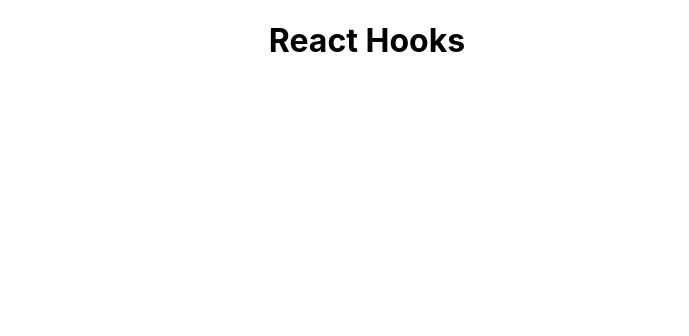
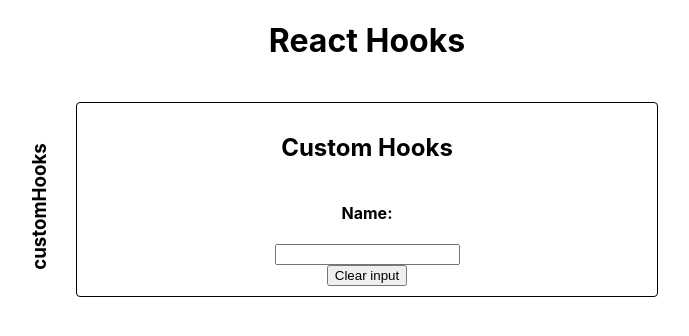
Before and after one commit to AndrewDisin/Hooks, a React (Create React App) app: page / in a window 1280 px wide. Shown: the top 336 px of the page, without its empty margins (273-962 px from the left). Built offline with nearby package versions, Linux system fonts and the light colour scheme.

Commit message:
Работа по созданию кастомных хуков

```diff
--- a/src/App.js
+++ b/src/App.js
@@ -4,6 +4,7 @@
 // import OptimizedCounter from './components/OptimizedCounter/OptimizedCounter';
 // import ElementGenerator from './components/ElementGenerator/ElementGenerator';
 // import ContextWrapper from './components/ContextWrapper/ContextWrapper';
+import CustomHooks from './components/CustomHooks/CustomHooks';
 
 function App() {
   return (
@@ -26,6 +27,9 @@
 
       {/* useContext / useReducer*/}
       {/* <ContextWrapper /> */}
+
+      {/* customHooks */}
+      <CustomHooks />
     </div>
   );
 }
--- /dev/null
+++ b/src/components/CustomHooks/CustomHooks.css
@@ -0,0 +1,19 @@
+.custom-hooks {
+  position: relative;
+  display: flex;
+  flex-direction: column;
+  justify-content: center;
+  align-items: center;
+  min-width: 560px;
+  padding: 10px;
+  margin: 20px 0;
+  border: 1px solid black;
+  border-radius: 4px;
+}
+
+.custom-hooks h3 {
+  position: absolute;
+  left: 0px;
+  top: 50%;
+  transform: translate(-80%, -100%) rotate(-90deg);
+}
--- /dev/null
+++ b/src/components/CustomHooks/CustomHooks.js
@@ -0,0 +1,44 @@
+import React, { useEffect, useState } from 'react';
+import './CustomHooks.css';
+
+function useLogger(value) {
+  useEffect(() => {
+    console.log(`Value changed: ${value}`);
+  }, [value]);
+}
+
+function useInput(initialValue) {
+  const [value, setValue] = useState(initialValue);
+
+  const onChange = (e) => {
+    setValue(e.target.value);
+  };
+
+  const clear = () => {
+    setValue('');
+  };
+
+  return {
+    bind: {
+      value,
+      onChange,
+    },
+    clear,
+  };
+}
+
+export default function CustomHooks() {
+  const input = useInput('');
+
+  useLogger(input.value);
+
+  return (
+    <div className="custom-hooks">
+      <h3>customHooks</h3>
+      <h2>Custom Hooks</h2>
+      <h4 className="custom-hooks__title">Name: {input.bind.value}</h4>
+      <input {...input.bind} />
+      <button onClick={input.clear}>Clear input</button>
+    </div>
+  );
+}
```
